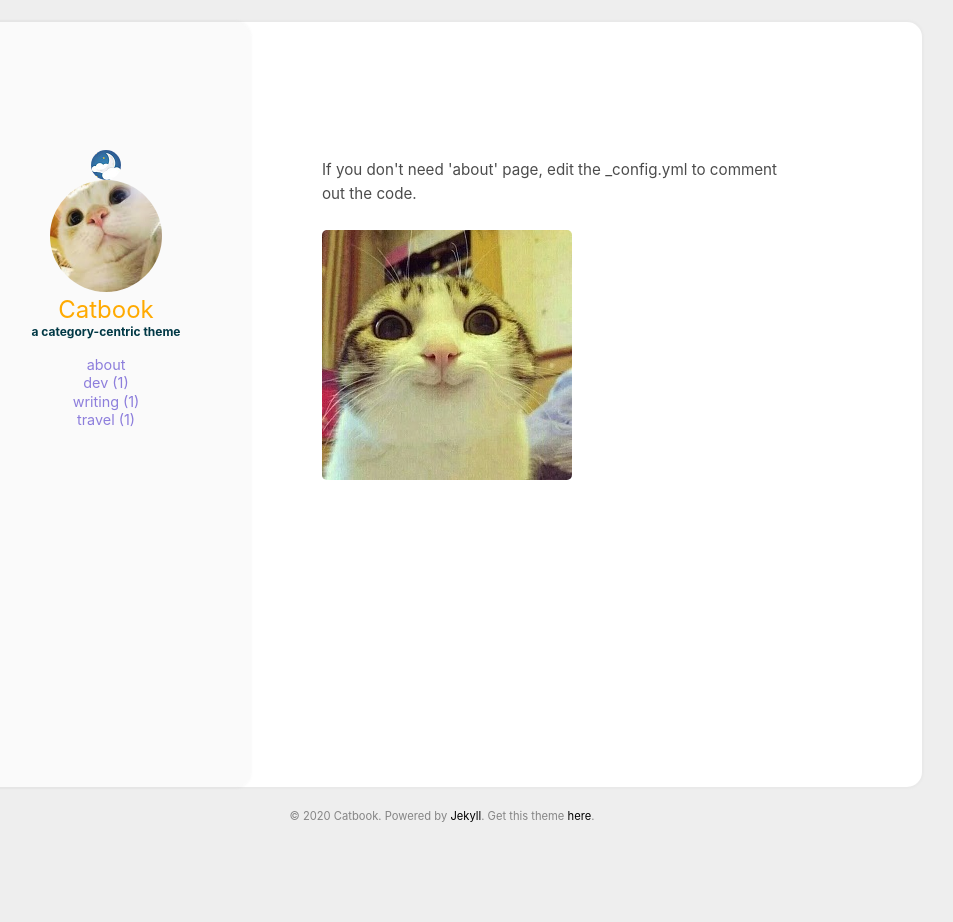
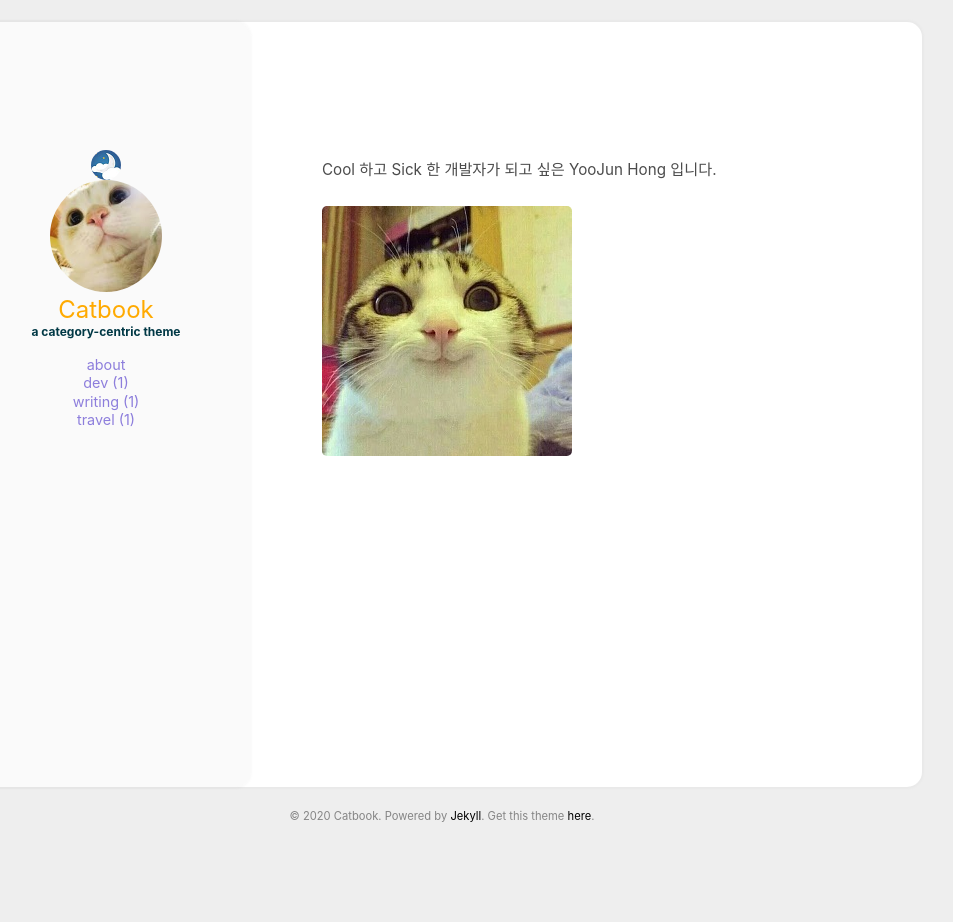
Before and after one commit to Kick-snare/Kick-snare.github.io, a Jekyll site: the page built from aboutme.html, in a window 1280 px wide. Shown: the whole page, without its empty margins (198-1151 px from the left). Built offline with Jekyll 4.4.1, drawn with Linux system fonts in a browser that asks for light colours.

Commit message:
Update aboutme.html

```diff
--- a/aboutme.html
+++ b/aboutme.html
@@ -5,7 +5,7 @@ layout: page
 <section class="aboutme">
     <div class="post_content">
         <p>
-            If you don't need 'about' page, edit the _config.yml to comment out the code.
+            Cool 하고 Sick 한 개발자가 되고 싶은 YooJun Hong 입니다.
             <br><br>
             <img src="https://starry99.github.io/catbook/assets/img/cat1.jpg">
         </p>
```
